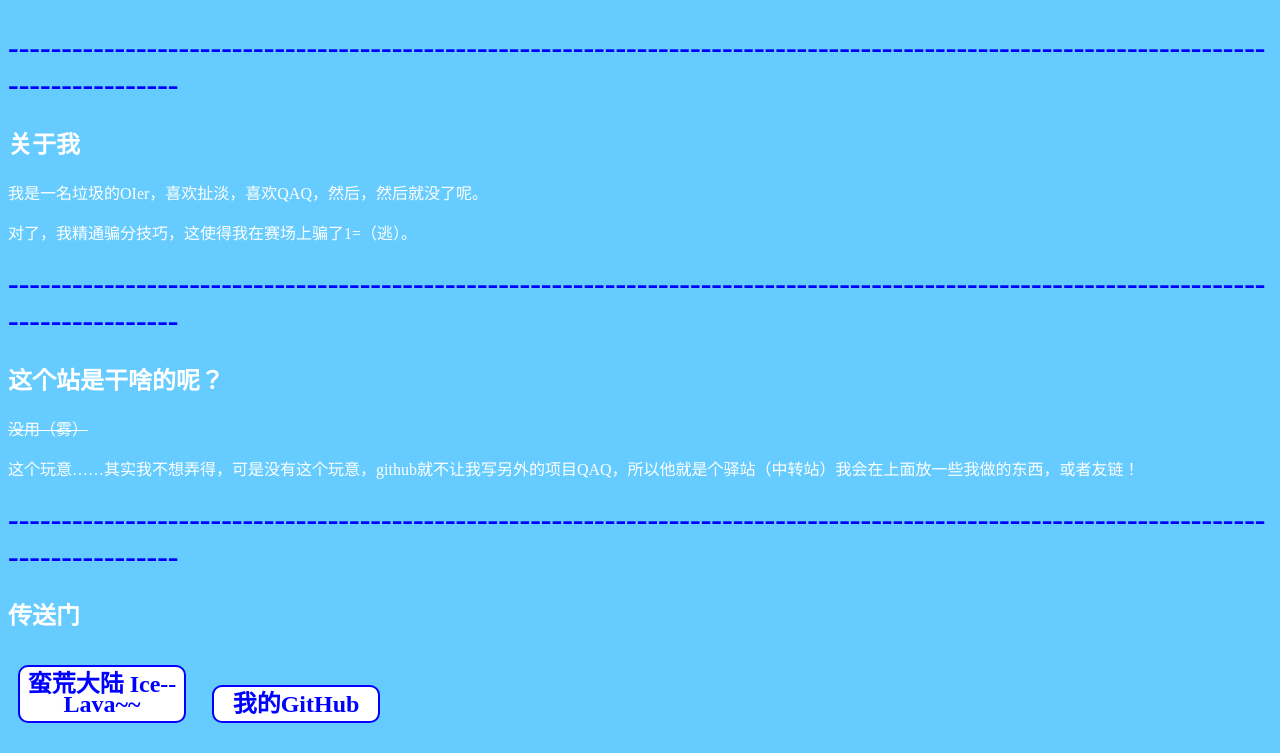
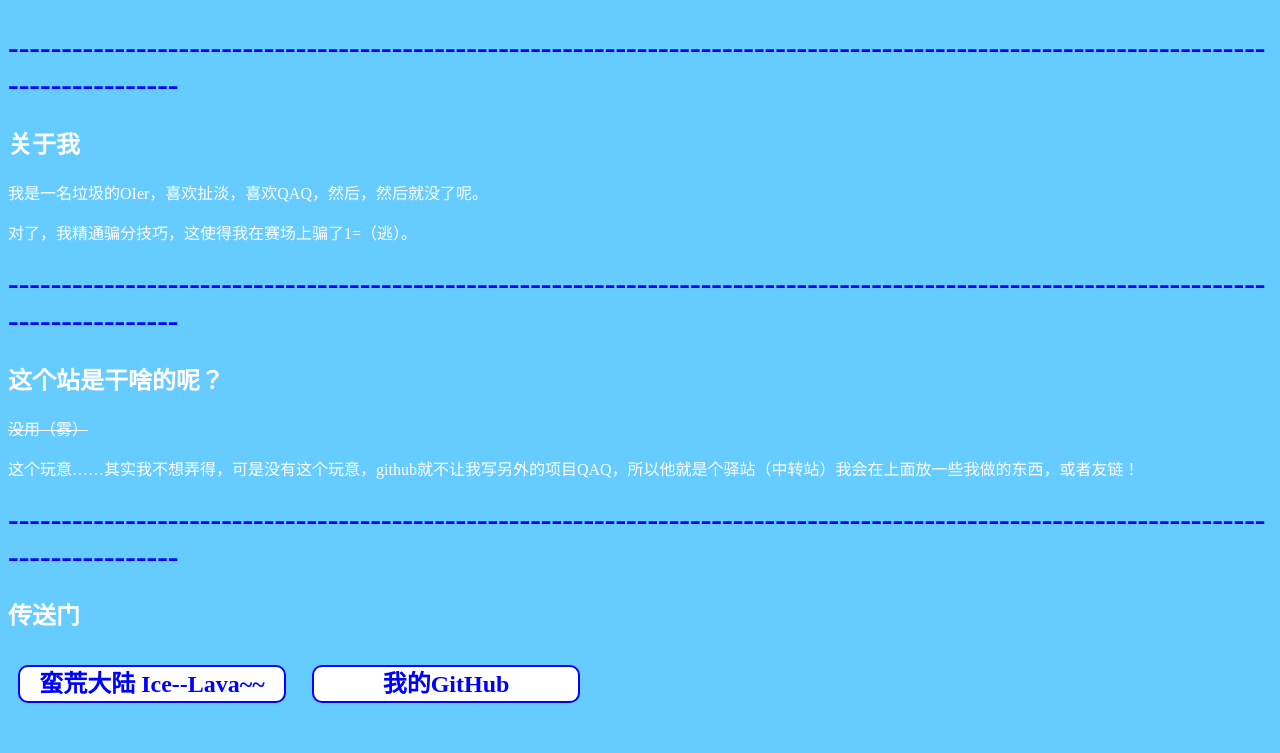
Before and after one commit to Linscon/Linscon.github.io, a plain HTML site: page index.html in a window 1280 px wide. Shown: the part 70-823 px from the top of the page. Drawn offline with Linux system fonts and the light colour scheme.

Commit message:
Update index.html

```diff
--- a/index.html
+++ b/index.html
@@ -45,7 +45,7 @@
 			border-radius: 10px;
 			margin: 10px;
 			line-height: 20px;
-			width: 150px;
+			width: 250px;
 			display: inline-block;
 			text-align:center;
 		}
```
